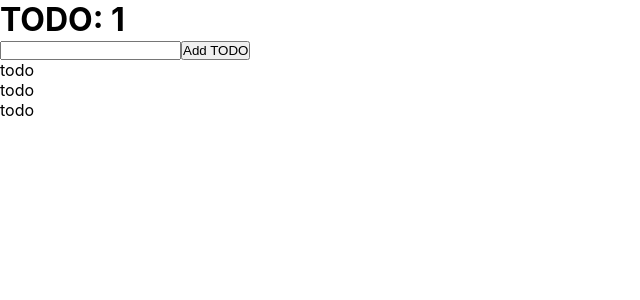
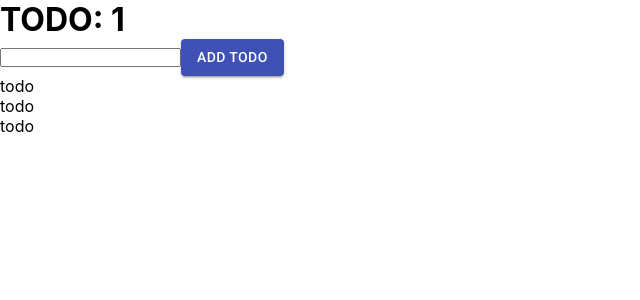
Before and after one commit to shubhamsingh123/todo_app, a React (Create React App) app: page / in a window 1280 px wide. Shown: the top 300 px of the page, without its empty margins (0-640 px from the left). Built offline with nearby package versions, Linux system fonts and the light colour scheme.

Commit message:
Adding button by using masterial-ui

```diff
--- a/src/App.js
+++ b/src/App.js
@@ -1,3 +1,4 @@
+import { Button } from "@material-ui/core";
 import React, { useState } from "react";
 
 function App() {
@@ -26,9 +27,14 @@ function App() {
           onChange={(event) => setInput(event.target.value)}
           type="text"
         />
-        <button type="submit" onClick={addTodo}>
+        <Button
+          variant="contained"
+          color="primary"
+          type="submit"
+          onClick={addTodo}
+        >
           Add TODO
-        </button>
+        </Button>
       </form>
       <ul>
         {todos.map((todo) => (
```
